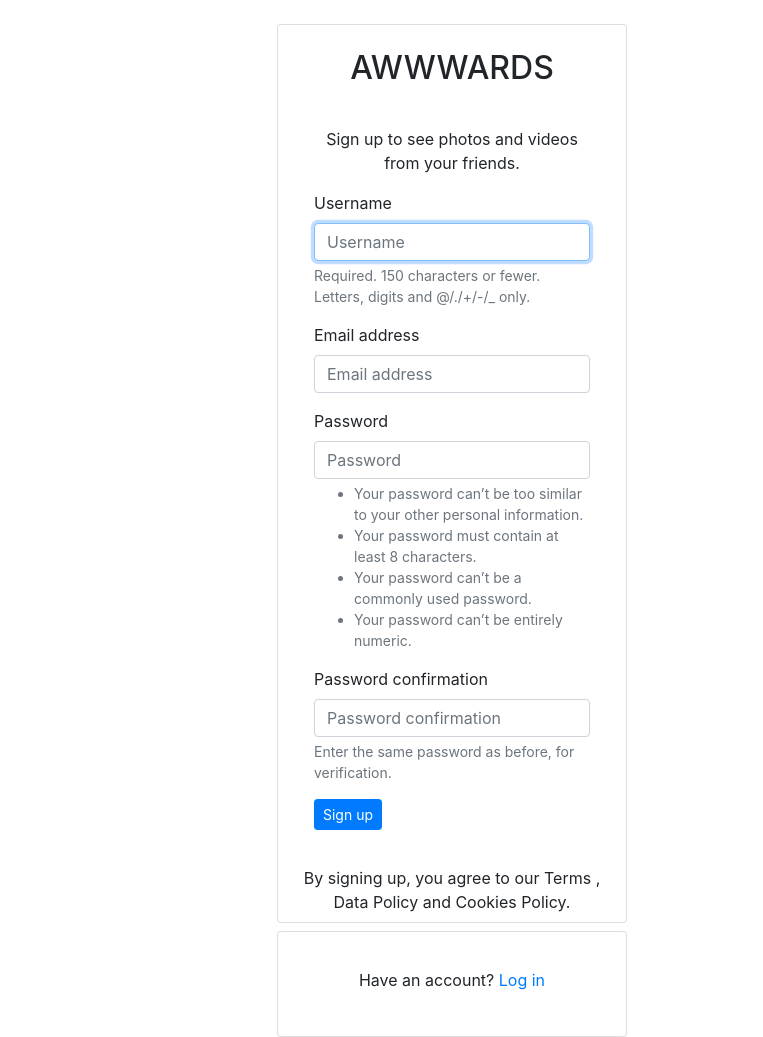
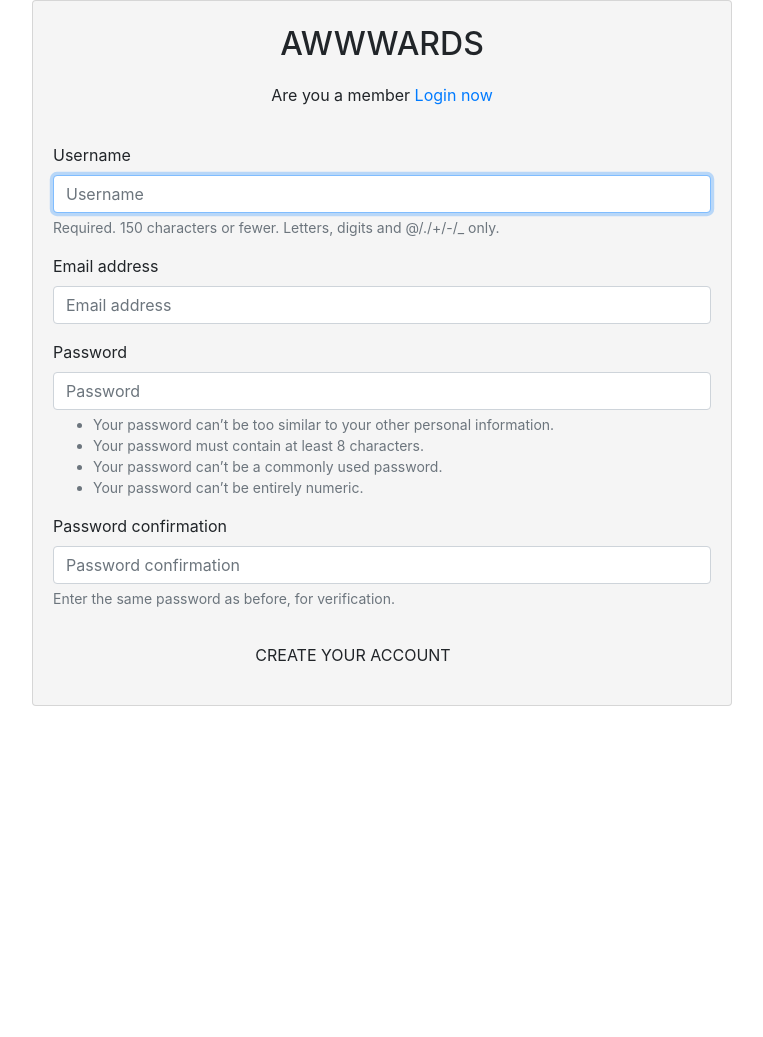
Before and after one commit to WambiruL/awwwards, a Django app: page /register/ in a window 1280 px wide. Shown: the whole page, without its empty margins (188-951 px from the left). After the commit the page ends 706 px from the top, so only its background shows below. Run offline with Django 3.2, Linux system fonts and the light colour scheme; some libraries are stand-ins or nearby versions.

Commit message:
Style register page

```diff
--- a/projects/templates/registration/registration_form.html
+++ b/projects/templates/registration/registration_form.html
@@ -2,34 +2,24 @@
 {% load bootstrap4 %}
 {% block content %}
 {% load static %}
-<div class="container mt-4">
+<div class="container">
     <div class="row">
-        <div class="col-md-4"></div>
-        <div class="col-md-4">
-            <div class="card">
-                <div class="card-title mt-4">
-                   <h2 style="text-align: center;">AWWWARDS</h2>
-                </div>
-                <div class="card-body mb-3 mr-3 ml-3">
-                    <p class="text-center">Sign up to see photos and videos from your friends.
-                    </p>
-                    <form method="post" novalidate>
-                        {% csrf_token %}
-                        {% bootstrap_form form %}
-                        <button type="submit" class="btn btn-primary btn-sm"> Sign up</button>
-                    </form>
-                </div>
-                <p class="mr-4 ml-4 mb-2 text-center">By signing up, you agree to our Terms , Data Policy and Cookies
-                    Policy.</p>
+        <div class="card"><br>
+            <div class="card-title">
+                <h2 style="text-align: center;">AWWWARDS</h2>
             </div>
-            <div class="card mt-2">
-                <div class="card-body mt-3 mb-2 mr-3 ml-3">
-                    <p style="text-align: center;">Have an account? <a href="">Log in</a></p>
-                </div>
+            <p style="text-align: center;">Are you a member <a href="">Login now</a></p>
+
+            <div class="card-body">
+                <form method="post" novalidate>
+                    {% csrf_token %}
+                    {% bootstrap_form form %}
+                    <button type="submit" class="btn btn">CREATE YOUR ACCOUNT</button>
+                </form>
             </div>
+
         </div>
 
-        <div class="col-md-4"></div>
     </div>
 </div>
 
--- a/static/registration.css
+++ b/static/registration.css
@@ -0,0 +1,17 @@
+.card{
+    width: 700px;
+    position: relative;
+    left: 150px;
+    background-color: whitesmoke;
+
+}
+button{
+    height: 60px;
+    width: 400px;
+    position: relative;
+    left: 100px;
+    background-color: aqua;
+}
+button:hover{
+    background-color:darkcyan;
+}
```
